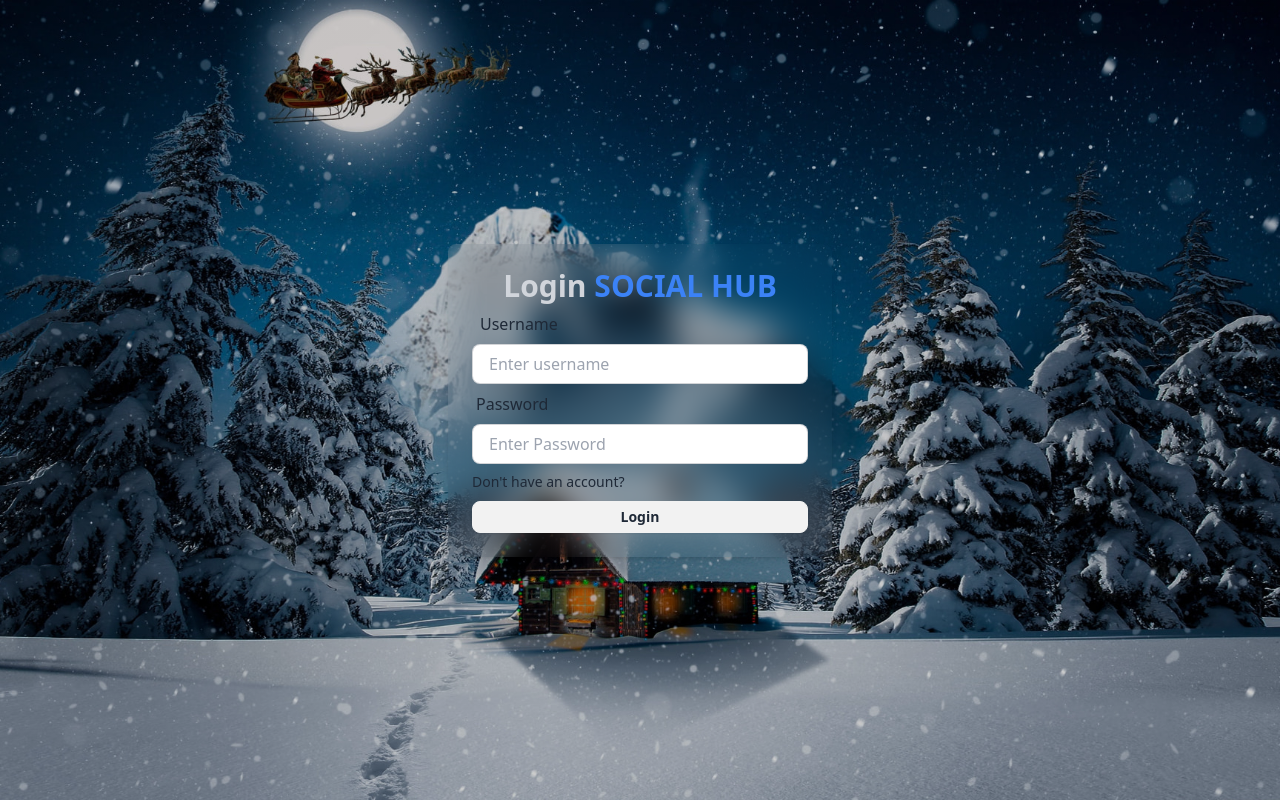
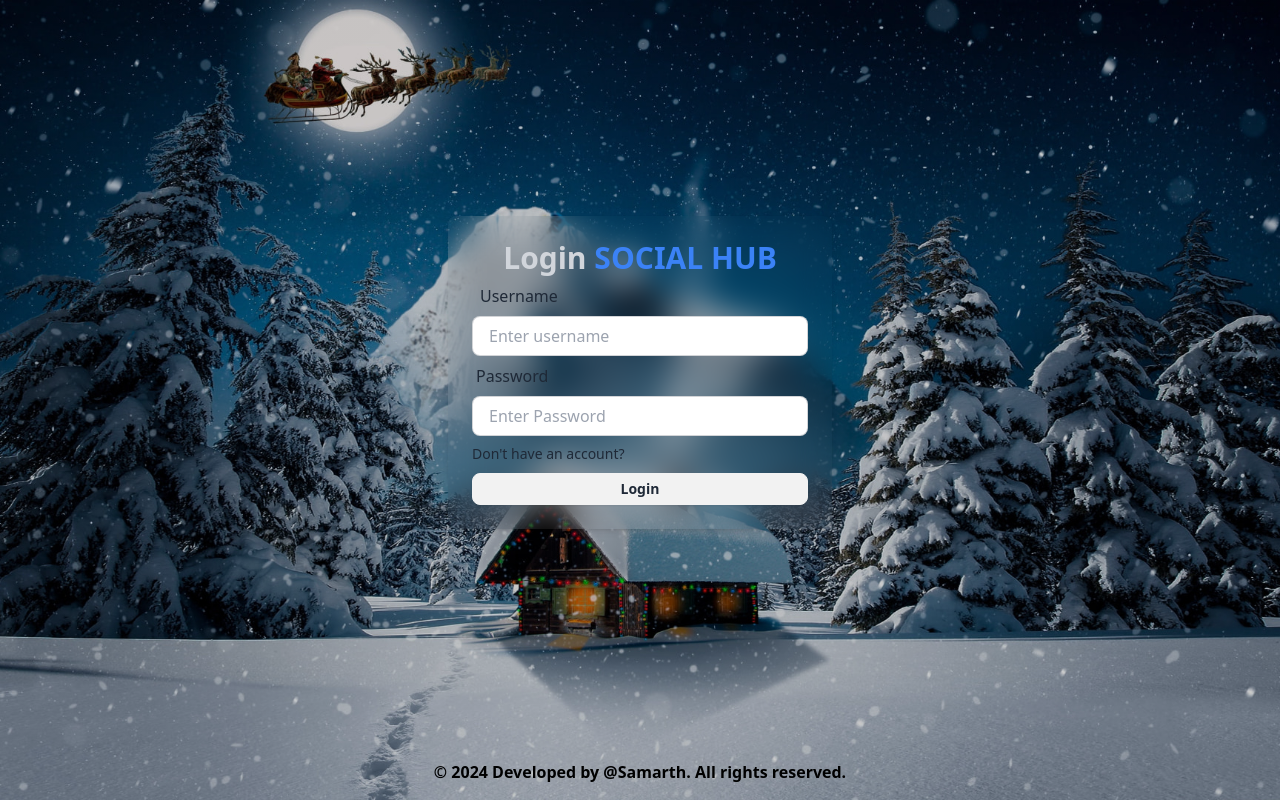
Before and after one commit to samarth-5/Social-Hub, a React (Vite) app in the folder client/: page /login in a window 1280 px wide. Built offline with nearby package versions, Linux system fonts and the light colour scheme.

Commit message:
added footer

```diff
--- a/client/src/App.jsx
+++ b/client/src/App.jsx
@@ -11,6 +11,7 @@ export default function App() {
   const { authUser } = useAuthContext();
 
   return (
+    <div className='flex flex-col h-screen'>
     <div className='p-4 h-screen flex items-center justify-center'>
         <Routes>
           <Route path='/' element={authUser ? <Home /> : <Navigate to={"/login"} />} />
@@ -19,5 +20,9 @@ export default function App() {
         </Routes>
         <Toaster />
     </div>
+    <div className='text-center text-black font-bold p-4'>
+      © 2024 Developed by @<a href='https://samarth-dev.onrender.com/' target="_blank" className="font-semibold hover:underline">Samarth</a>. All rights reserved.
+    </div>
+    </div>
   )
 }
```
